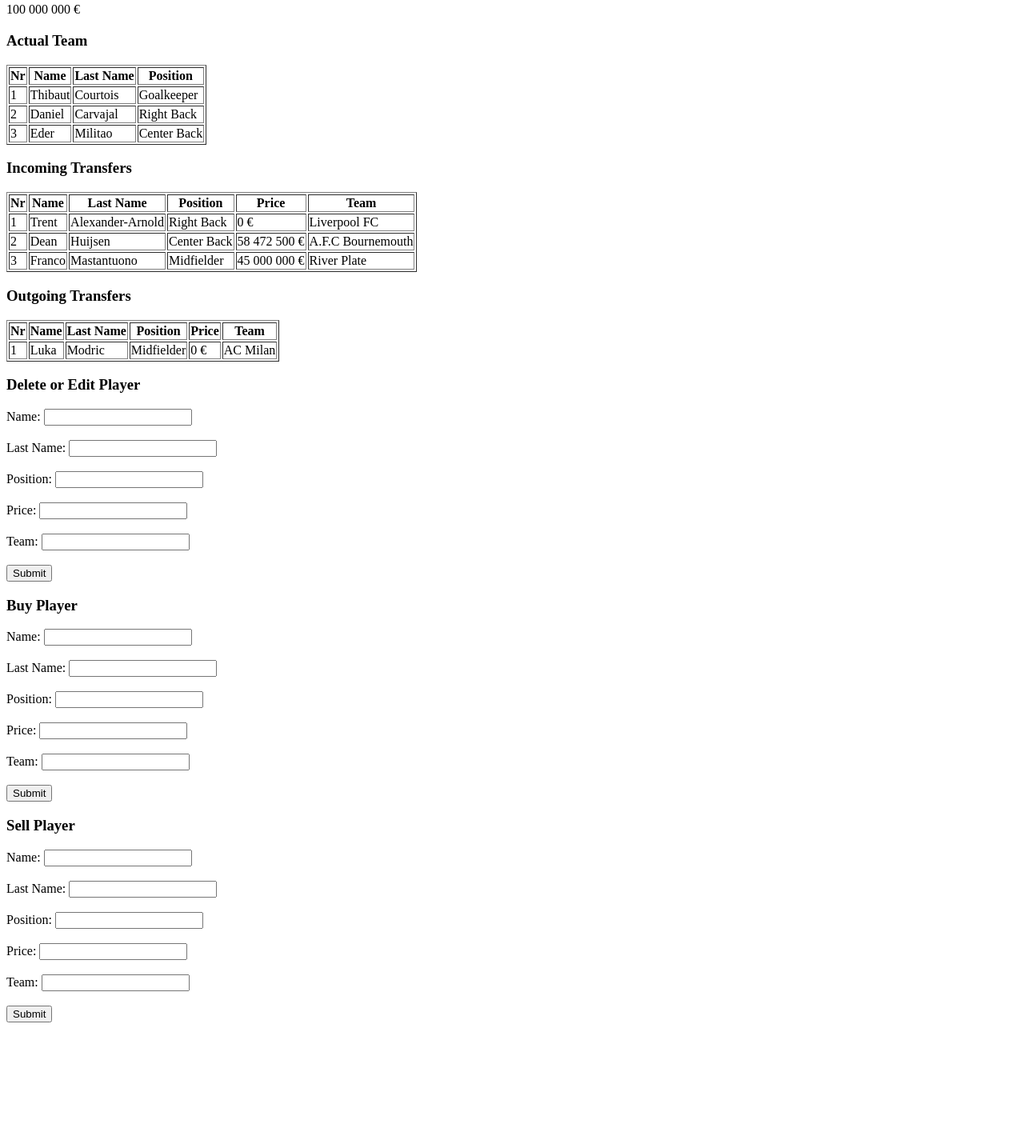
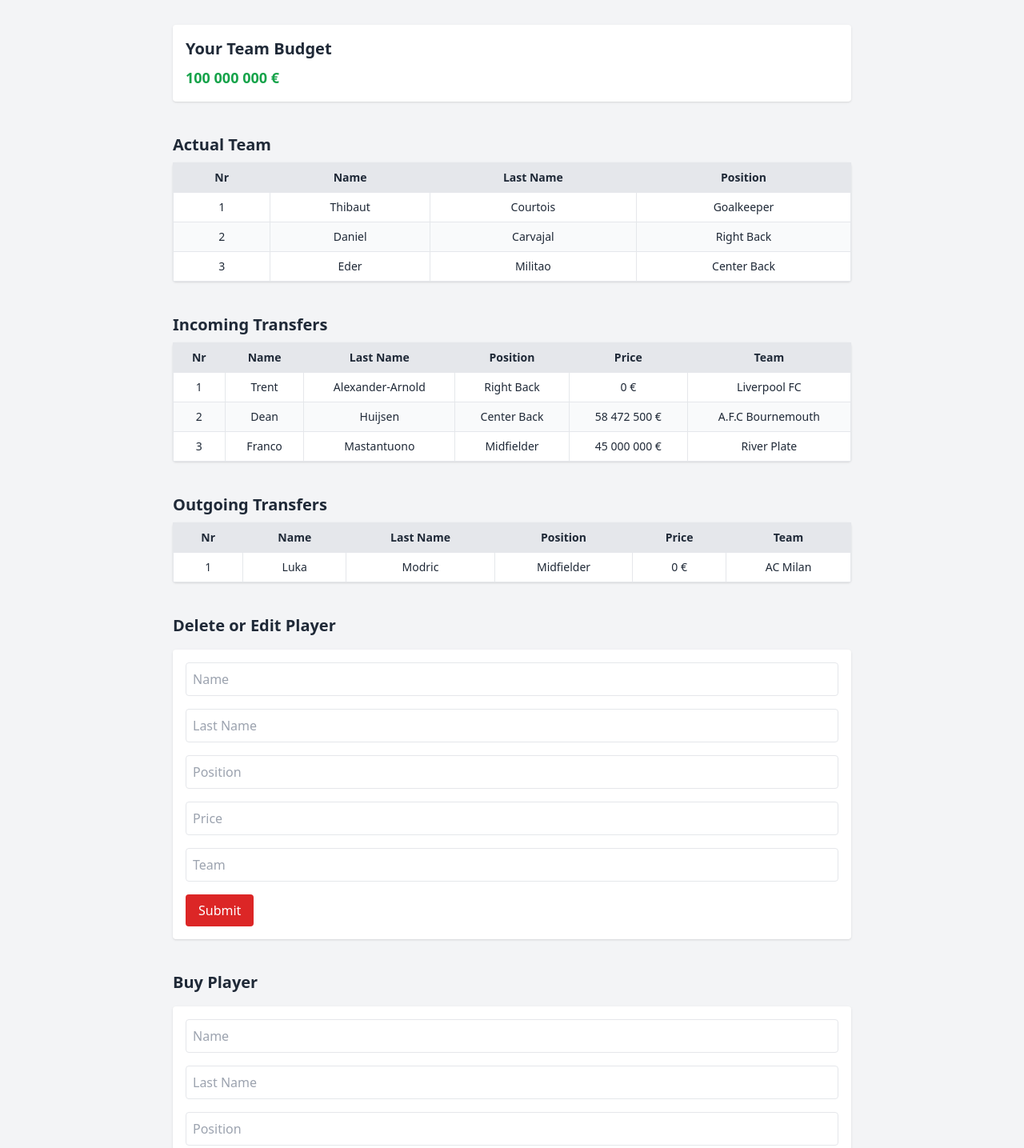
Before and after one commit to Kamilq99/FootballTeam, a plain HTML site: page Frontend/index.html in a window 1280 px wide. Shown: the part 201-1636 px from the top of the page at 80% size. Before the commit the page ends 1487 px from the top, so only its background shows below. Drawn offline with nearby package versions, Linux system fonts and the light colour scheme.

Commit message:
Styling Scratch with Tailwind

```diff
--- a/Frontend/index.html
+++ b/Frontend/index.html
@@ -1,176 +1,166 @@
 <!DOCTYPE html>
 <html lang="en">
 <head>
-    <meta charset="UTF-8">
-    <meta name="viewport" content="width=device-width, initial-scale=1.0">
+  <meta charset="UTF-8" />
+  <meta name="viewport" content="width=device-width, initial-scale=1.0" />
   <title>Football Team</title>
+  <script src="https://cdn.tailwindcss.com"></script>
 </head>
-<body>
-    <div>
-        <h1>Real Madrid</h1>
+<body class="bg-gray-100 text-gray-800 font-sans">
+
+  <div class="max-w-4xl mx-auto p-6 space-y-10">
+    <div class="text-center">
+      <h1 class="text-4xl font-bold text-blue-700">Real Madrid</h1>
     </div>
 
     <div>
-        <h2>Description</h2>
-        <p>Real Madrid is one of the biggest football teams in the world. This simple website is simulating something like football manager. You can Add, and sell football players</p>
+      <h2 class="text-2xl font-semibold mb-2">Description</h2>
+      <p class="text-gray-700">Real Madrid is one of the biggest football teams in the world. This simple website is simulating something like football manager. You can Add, and sell football players.</p>
+    </div>
+
+    <div class="bg-white p-4 rounded shadow">
+      <h3 class="text-xl font-semibold mb-2">Your Team Budget</h3>
+      <p class="text-green-600 font-bold text-lg">100 000 000 €</p>
     </div>
 
     <div>
-        <h3>Your Team Budget</h3>
-        <p>100 000 000 €</p>
-    </div>
-
-    <div>
-        <h3>Actual Team</h3>
-        <table border="1">
-        <thead>
+      <h3 class="text-xl font-semibold mb-2">Actual Team</h3>
+      <table class="min-w-full border border-gray-300 text-sm bg-white shadow rounded">
+        <thead class="bg-gray-200">
           <tr>
-                <th>Nr</th>
-                <th>Name</th>
-                <th>Last Name</th>
-                <th>Position</th>
+            <th class="py-2 px-4 border">Nr</th>
+            <th class="py-2 px-4 border">Name</th>
+            <th class="py-2 px-4 border">Last Name</th>
+            <th class="py-2 px-4 border">Position</th>
           </tr>
         </thead>
         <tbody>
-            <tr>
-                <td>1</td>
-                <td>Thibaut</td>
-                <td>Courtois</td>
-                <td>Goalkeeper</td>
+          <tr class="text-center">
+            <td class="py-2 px-4 border">1</td>
+            <td class="py-2 px-4 border">Thibaut</td>
+            <td class="py-2 px-4 border">Courtois</td>
+            <td class="py-2 px-4 border">Goalkeeper</td>
           </tr>
-            <tr>
-                <td>2</td>
-                <td>Daniel</td>
-                <td>Carvajal</td>
-                <td>Right Back</td>
+          <tr class="text-center bg-gray-50">
+            <td class="py-2 px-4 border">2</td>
+            <td class="py-2 px-4 border">Daniel</td>
+            <td class="py-2 px-4 border">Carvajal</td>
+            <td class="py-2 px-4 border">Right Back</td>
           </tr>
-            <tr>
-                <td>3</td>
-                <td>Eder</td>
-                <td>Militao</td>
-                <td>Center Back</td>
+          <tr class="text-center">
+            <td class="py-2 px-4 border">3</td>
+            <td class="py-2 px-4 border">Eder</td>
+            <td class="py-2 px-4 border">Militao</td>
+            <td class="py-2 px-4 border">Center Back</td>
           </tr>
         </tbody>
       </table>
     </div>
 
     <div>
-        <h3>Incoming Transfers</h3>
-        <table border="1">
-            <thead>
+      <h3 class="text-xl font-semibold mb-2">Incoming Transfers</h3>
+      <table class="min-w-full border border-gray-300 text-sm bg-white shadow rounded">
+        <thead class="bg-gray-200">
           <tr>
-                    <th>Nr</th>
-                    <th>Name</th>
-                    <th>Last Name</th>
-                    <th>Position</th>
-                    <th>Price</th>
-                    <th>Team</th>
+            <th class="py-2 px-4 border">Nr</th>
+            <th class="py-2 px-4 border">Name</th>
+            <th class="py-2 px-4 border">Last Name</th>
+            <th class="py-2 px-4 border">Position</th>
+            <th class="py-2 px-4 border">Price</th>
+            <th class="py-2 px-4 border">Team</th>
           </tr>
         </thead>
         <tbody>
-                <tr>
-                    <td>1</td>
-                    <td>Trent</td>
-                    <td>Alexander-Arnold</td>
-                    <td>Right Back</td>
-                    <td>0 €</td>
-                    <td>Liverpool FC</td>
+          <tr class="text-center">
+            <td class="py-2 px-4 border">1</td>
+            <td class="py-2 px-4 border">Trent</td>
+            <td class="py-2 px-4 border">Alexander-Arnold</td>
+            <td class="py-2 px-4 border">Right Back</td>
+            <td class="py-2 px-4 border">0 €</td>
+            <td class="py-2 px-4 border">Liverpool FC</td>
           </tr>
-                <tr>
-                    <td>2</td>
-                    <td>Dean</td>
-                    <td>Huijsen</td>
-                    <td>Center Back</td>
-                    <td>58 472 500 €</td>
-                    <td>A.F.C Bournemouth</td>
+          <tr class="text-center bg-gray-50">
+            <td class="py-2 px-4 border">2</td>
+            <td class="py-2 px-4 border">Dean</td>
+            <td class="py-2 px-4 border">Huijsen</td>
+            <td class="py-2 px-4 border">Center Back</td>
+            <td class="py-2 px-4 border">58 472 500 €</td>
+            <td class="py-2 px-4 border">A.F.C Bournemouth</td>
           </tr>
-                <tr>
-                    <td>3</td>
-                    <td>Franco</td>
-                    <td>Mastantuono</td>
-                    <td>Midfielder</td>
-                    <td>45 000 000 €</td>
-                    <td>River Plate</td>
+          <tr class="text-center">
+            <td class="py-2 px-4 border">3</td>
+            <td class="py-2 px-4 border">Franco</td>
+            <td class="py-2 px-4 border">Mastantuono</td>
+            <td class="py-2 px-4 border">Midfielder</td>
+            <td class="py-2 px-4 border">45 000 000 €</td>
+            <td class="py-2 px-4 border">River Plate</td>
           </tr>
         </tbody>
       </table>
     </div>
 
     <div>
-        <h3>Outgoing Transfers</h3>
-        <table border="1">
-            <thead>
+      <h3 class="text-xl font-semibold mb-2">Outgoing Transfers</h3>
+      <table class="min-w-full border border-gray-300 text-sm bg-white shadow rounded">
+        <thead class="bg-gray-200">
           <tr>
-                    <th>Nr</th>
-                    <th>Name</th>
-                    <th>Last Name</th>
-                    <th>Position</th>
-                    <th>Price</th>
-                    <th>Team</th>
+            <th class="py-2 px-4 border">Nr</th>
+            <th class="py-2 px-4 border">Name</th>
+            <th class="py-2 px-4 border">Last Name</th>
+            <th class="py-2 px-4 border">Position</th>
+            <th class="py-2 px-4 border">Price</th>
+            <th class="py-2 px-4 border">Team</th>
           </tr>
         </thead>
         <tbody>
-                <tr>
-                    <td>1</td>
-                    <td>Luka</td>
-                    <td>Modric</td>
-                    <td>Midfielder</td>
-                    <td>0 €</td>
-                    <td>AC Milan</td>
+          <tr class="text-center">
+            <td class="py-2 px-4 border">1</td>
+            <td class="py-2 px-4 border">Luka</td>
+            <td class="py-2 px-4 border">Modric</td>
+            <td class="py-2 px-4 border">Midfielder</td>
+            <td class="py-2 px-4 border">0 €</td>
+            <td class="py-2 px-4 border">AC Milan</td>
           </tr>
         </tbody>
       </table>
     </div>
 
     <div>
-        <h3>Delete or Edit Player</h3>
-        <form>
-            <label for="name">Name:</label>
-            <input type="text" id="name" name="name"><br><br>
-            <label for="lastname">Last Name:</label>
-            <input type="text" id="lastname" name="lastname"><br><br>
-            <label for="position">Position:</label>
-            <input type="text" id="position" name="position"><br><br>
-            <label for="price">Price:</label>
-            <input type="text" id="price" name="price"><br><br>
-            <label for="team">Team:</label>
-            <input type="text" id="team" name="team"><br><br>
-            <input type="submit" value="Submit">
+      <h3 class="text-xl font-semibold mb-4">Delete or Edit Player</h3>
+      <form class="space-y-4 bg-white p-4 rounded shadow">
+        <input class="block w-full p-2 border rounded" type="text" name="name" placeholder="Name">
+        <input class="block w-full p-2 border rounded" type="text" name="lastname" placeholder="Last Name">
+        <input class="block w-full p-2 border rounded" type="text" name="position" placeholder="Position">
+        <input class="block w-full p-2 border rounded" type="text" name="price" placeholder="Price">
+        <input class="block w-full p-2 border rounded" type="text" name="team" placeholder="Team">
+        <input class="bg-red-600 text-white py-2 px-4 rounded cursor-pointer hover:bg-red-700" type="submit" value="Submit">
       </form>
     </div>
 
     <div>
-        <h3>Buy Player</h3>
-        <form>
-            <label for="name">Name:</label>
-            <input type="text" id="name" name="name"><br><br>
-            <label for="lastname">Last Name:</label>
-            <input type="text" id="lastname" name="lastname"><br><br>
-            <label for="position">Position:</label>
-            <input type="text" id="position" name="position"><br><br>
-            <label for="price">Price:</label>
-            <input type="text" id="price" name="price"><br><br>
-            <label for="team">Team:</label>
-            <input type="text" id="team" name="team"><br><br>
-            <input type="submit" value="Submit">
+      <h3 class="text-xl font-semibold mb-4">Buy Player</h3>
+      <form class="space-y-4 bg-white p-4 rounded shadow">
+        <input class="block w-full p-2 border rounded" type="text" name="name" placeholder="Name">
+        <input class="block w-full p-2 border rounded" type="text" name="lastname" placeholder="Last Name">
+        <input class="block w-full p-2 border rounded" type="text" name="position" placeholder="Position">
+        <input class="block w-full p-2 border rounded" type="text" name="price" placeholder="Price">
+        <input class="block w-full p-2 border rounded" type="text" name="team" placeholder="Team">
+        <input class="bg-green-600 text-white py-2 px-4 rounded cursor-pointer hover:bg-green-700" type="submit" value="Submit">
       </form>
     </div>
 
     <div>
-        <h3>Sell Player</h3>
-        <form>
-            <label for="name">Name:</label>
-            <input type="text" id="name" name="name"><br><br>
-            <label for="lastname">Last Name:</label>
-            <input type="text" id="lastname" name="lastname"><br><br>
-            <label for="position">Position:</label>
-            <input type="text" id="position" name="position"><br><br>
-            <label for="price">Price:</label>
-            <input type="text" id="price" name="price"><br><br>
-            <label for="team">Team:</label>
-            <input type="text" id="team" name="team"><br><br>
-            <input type="submit" value="Submit">
+      <h3 class="text-xl font-semibold mb-4">Sell Player</h3>
+      <form class="space-y-4 bg-white p-4 rounded shadow">
+        <input class="block w-full p-2 border rounded" type="text" name="name" placeholder="Name">
+        <input class="block w-full p-2 border rounded" type="text" name="lastname" placeholder="Last Name">
+        <input class="block w-full p-2 border rounded" type="text" name="position" placeholder="Position">
+        <input class="block w-full p-2 border rounded" type="text" name="price" placeholder="Price">
+        <input class="block w-full p-2 border rounded" type="text" name="team" placeholder="Team">
+        <input class="bg-yellow-600 text-white py-2 px-4 rounded cursor-pointer hover:bg-yellow-700" type="submit" value="Submit">
       </form>
+    </div>
+
   </div>
 </body>
 </html>
```
Lines whose indentation alone changed are shown as unchanged.
